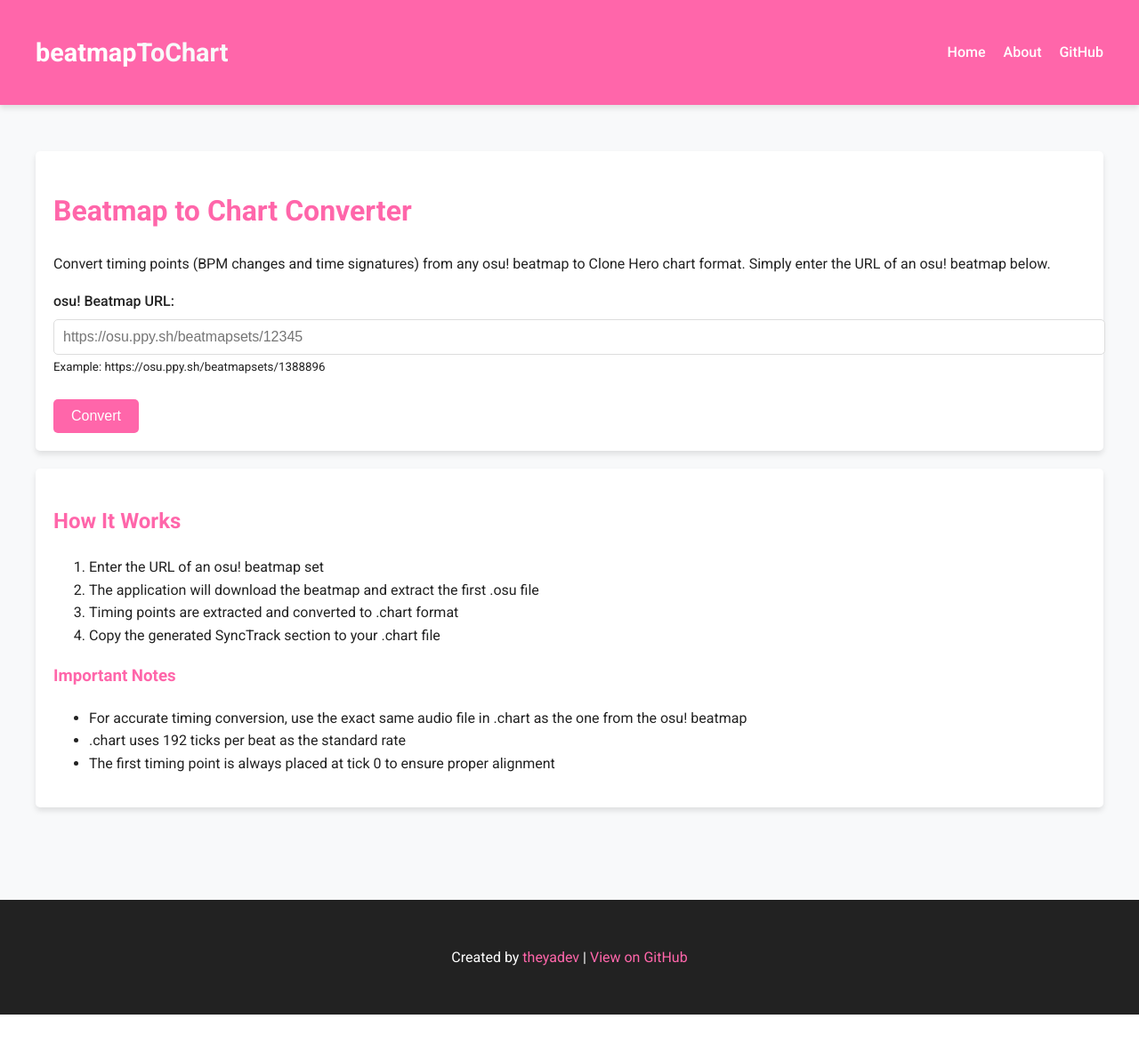
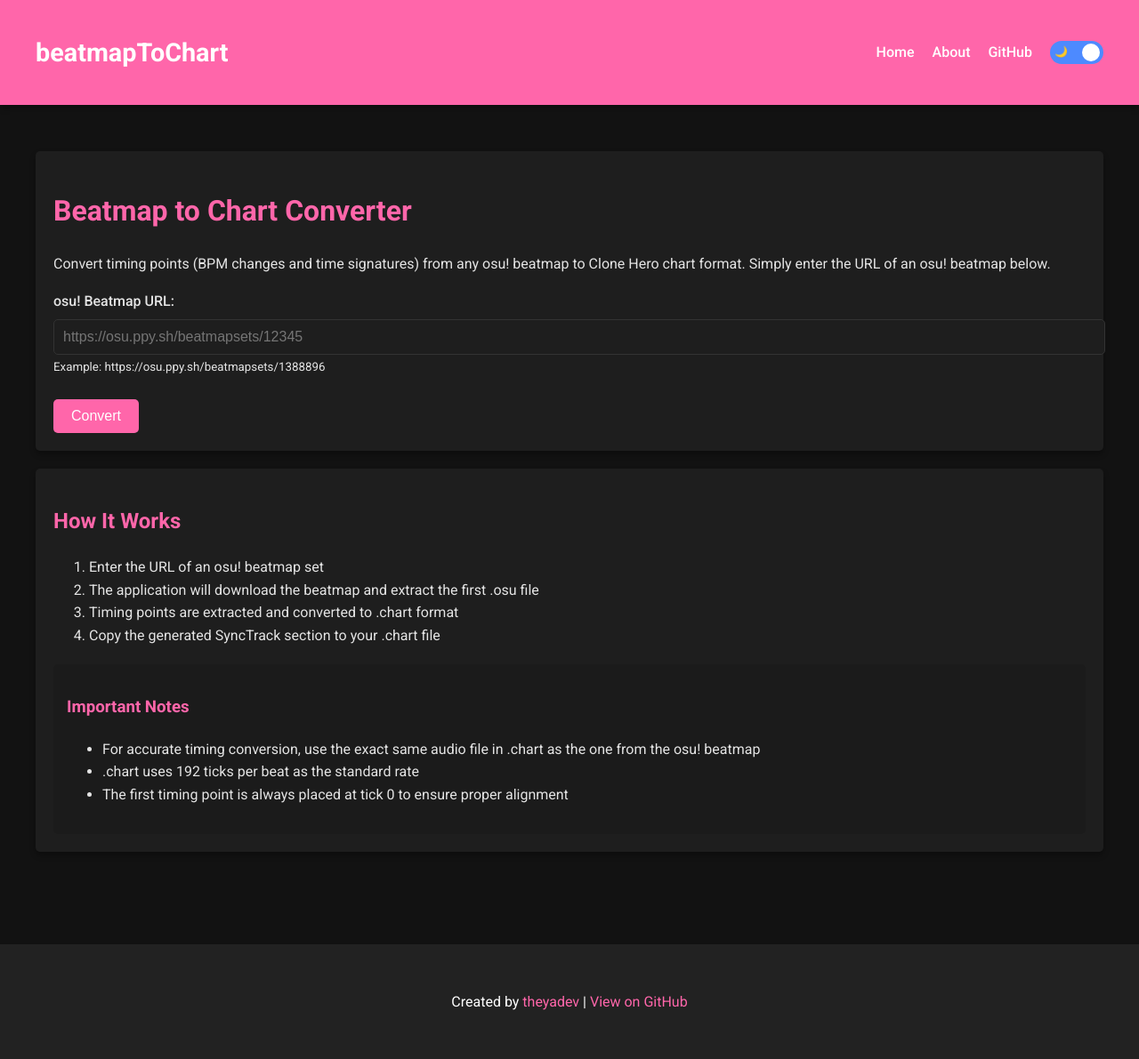
Before and after one commit to theyadev/osuToChTimings, a Flask app: page / in a window 1280 px wide. Shown: the whole page at 89% size. Before the commit the page ends 1141 px from the top, so only its background shows below. Run offline with Flask 3, Linux system fonts and the light colour scheme.

Commit message:
feature: added dark theme

```diff
--- a/src/static/css/style.css
+++ b/src/static/css/style.css
@@ -1,22 +1,59 @@
-/* Main styles for osu! to Clone Hero converter */
+/* Main styles for Beatmap to Chart Converter */
 :root {
+  /* Light theme (default) */
   --primary-color: #ff66aa;
   --secondary-color: #3367d6;
-  --dark-color: #222222;
-  --light-color: #f8f9fa;
+  --text-color: #222222;
+  --background-color: #f8f9fa;
+  --card-background: #ffffff;
+  --header-color: #ffffff;
+  --card-shadow: 0 4px 6px rgba(0, 0, 0, 0.1);
+  --border-color: #ddd;
+  --code-background: #f5f5f5;
   --success-color: #28a745;
   --danger-color: #dc3545;
   --box-shadow: 0 4px 6px rgba(0, 0, 0, 0.1);
   --border-radius: 5px;
 }
 
+/* Dark theme (default) */
+:root {
+  --primary-color: #ff66aa;
+  --secondary-color: #4d8aff;
+  --text-color: #e4e4e4;
+  --background-color: #121212;
+  --card-background: #1e1e1e;
+  --header-color: #ffffff;
+  --card-shadow: 0 4px 6px rgba(0, 0, 0, 0.3);
+  --border-color: #333333;
+  --code-background: #2d2d2d;
+  --success-color: #28a745;
+  --danger-color: #dc3545;
+  --box-shadow: 0 4px 6px rgba(0, 0, 0, 0.3);
+  --border-radius: 5px;
+}
+
+/* Theme toggle class for light theme */
+.light-theme {
+  --primary-color: #ff66aa;
+  --secondary-color: #3367d6;
+  --text-color: #222222;
+  --background-color: #f8f9fa;
+  --card-background: #ffffff;
+  --header-color: #ffffff;
+  --card-shadow: 0 4px 6px rgba(0, 0, 0, 0.1);
+  --border-color: #ddd;
+  --code-background: #f5f5f5;
+}
+
 body {
   font-family: 'Roboto', 'Segoe UI', sans-serif;
   line-height: 1.6;
-  color: var(--dark-color);
-  background-color: var(--light-color);
+  color: var(--text-color);
+  background-color: var(--background-color);
   margin: 0;
   padding: 0;
+  transition: background-color 0.3s, color 0.3s;
 }
 
 .container {
@@ -27,7 +64,7 @@
 
 header {
   background-color: var(--primary-color);
-  color: white;
+  color: var(--header-color);
   padding: 1rem 0;
   box-shadow: var(--box-shadow);
 }
@@ -46,7 +83,7 @@
 }
 
 .logo span {
-  color: var(--light-color);
+  color: var(--header-color);
 }
 
 nav ul {
@@ -54,6 +91,7 @@
   list-style: none;
   margin: 0;
   padding: 0;
+  align-items: center;
 }
 
 nav li {
@@ -80,11 +118,12 @@
 }
 
 .card {
-  background-color: white;
+  background-color: var(--card-background);
   border-radius: var(--border-radius);
-  box-shadow: var(--box-shadow);
+  box-shadow: var(--card-shadow);
   padding: 20px;
   margin-bottom: 20px;
+  transition: background-color 0.3s, box-shadow 0.3s;
 }
 
 .form-group {
@@ -101,9 +140,12 @@
 input[type="url"] {
   width: 100%;
   padding: 10px;
-  border: 1px solid #ddd;
+  border: 1px solid var(--border-color);
   border-radius: var(--border-radius);
   font-size: 1rem;
+  background-color: var(--card-background);
+  color: var(--text-color);
+  transition: background-color 0.3s, color 0.3s, border-color 0.3s;
 }
 
 .btn {
@@ -149,12 +191,13 @@
 }
 
 .output-container {
-  background-color: var(--dark-color);
-  color: white;
+  background-color: var(--code-background);
+  color: var(--text-color);
   border-radius: var(--border-radius);
   padding: 20px;
   margin-top: 20px;
   overflow-x: auto;
+  border: 1px solid var(--border-color);
 }
 
 .output-container pre {
@@ -183,7 +226,7 @@
 }
 
 footer {
-  background-color: var(--dark-color);
+  background-color: #222222;
   color: white;
   padding: 1rem 0;
   text-align: center;
@@ -228,3 +271,75 @@
   flex-wrap: wrap;
   gap: 10px;
 }
+
+/* Theme Toggle Switch */
+.theme-switch {
+  position: relative;
+  display: inline-block;
+  width: 60px;
+  height: 26px;
+  margin-bottom: 0;
+}
+
+.theme-switch input {
+  opacity: 0;
+  width: 0;
+  height: 0;
+}
+
+.slider {
+  position: absolute;
+  cursor: pointer;
+  top: 0;
+  left: 0;
+  right: 0;
+  bottom: 0;
+  background-color: #333;
+  transition: .4s;
+  border-radius: 34px;
+  display: flex;
+  align-items: center;
+  justify-content: space-between;
+  padding: 0 5px;
+}
+
+.slider:before {
+  position: absolute;
+  content: "";
+  height: 20px;
+  width: 20px;
+  left: 4px;
+  bottom: 3px;
+  background-color: white;
+  transition: .4s;
+  border-radius: 50%;
+  z-index: 1;
+}
+
+input:checked + .slider {
+  background-color: var(--secondary-color);
+}
+
+input:checked + .slider:before {
+  transform: translateX(32px);
+}
+
+.slider .sun,
+.slider .moon {
+  color: white;
+  font-size: 12px;
+}
+
+.info-box {
+  background-color: rgba(0, 0, 0, 0.1);
+  padding: 15px;
+  border-radius: var(--border-radius);
+  margin-top: 20px;
+}
+
+code {
+  background-color: var(--code-background);
+  padding: 2px 5px;
+  border-radius: 3px;
+  font-family: 'Courier New', monospace;
+}
--- a/src/static/js/main.js
+++ b/src/static/js/main.js
@@ -3,6 +3,34 @@
  */
 
 document.addEventListener("DOMContentLoaded", function() {
+    // Theme switching functionality
+    const themeToggle = document.getElementById('theme-toggle');
+
+    // Check for saved theme preference or use default (dark)
+    const savedTheme = localStorage.getItem('theme') || 'dark';
+
+    // Apply the saved theme on load
+    if (savedTheme === 'light') {
+        document.body.classList.add('light-theme');
+        themeToggle.checked = false;
+    } else {
+        document.body.classList.remove('light-theme');
+        themeToggle.checked = true;
+    }
+
+    // Handle theme toggle click
+    themeToggle.addEventListener('change', function() {
+        if (this.checked) {
+            // Dark theme
+            document.body.classList.remove('light-theme');
+            localStorage.setItem('theme', 'dark');
+        } else {
+            // Light theme
+            document.body.classList.add('light-theme');
+            localStorage.setItem('theme', 'light');
+        }
+    });
+
     // Copy to clipboard functionality
     const copyButtons = document.querySelectorAll('.btn-copy');
 
--- a/src/templates/base.html
+++ b/src/templates/base.html
@@ -41,6 +41,15 @@
                     <li><a href="{{ url_for('index') }}">Home</a></li>
                     <li><a href="{{ url_for('about') }}">About</a></li>
                     <li><a href="https://github.com/theyadev/osuToChTimings" target="_blank">GitHub</a></li>
+                    <li>
+                        <label class="theme-switch">
+                            <input type="checkbox" id="theme-toggle">
+                            <span class="slider">
+                                <span class="moon">🌙</span>
+                                <span class="sun">☀️</span>
+                            </span>
+                        </label>
+                    </li>
                 </ul>
             </nav>
         </div>
```
